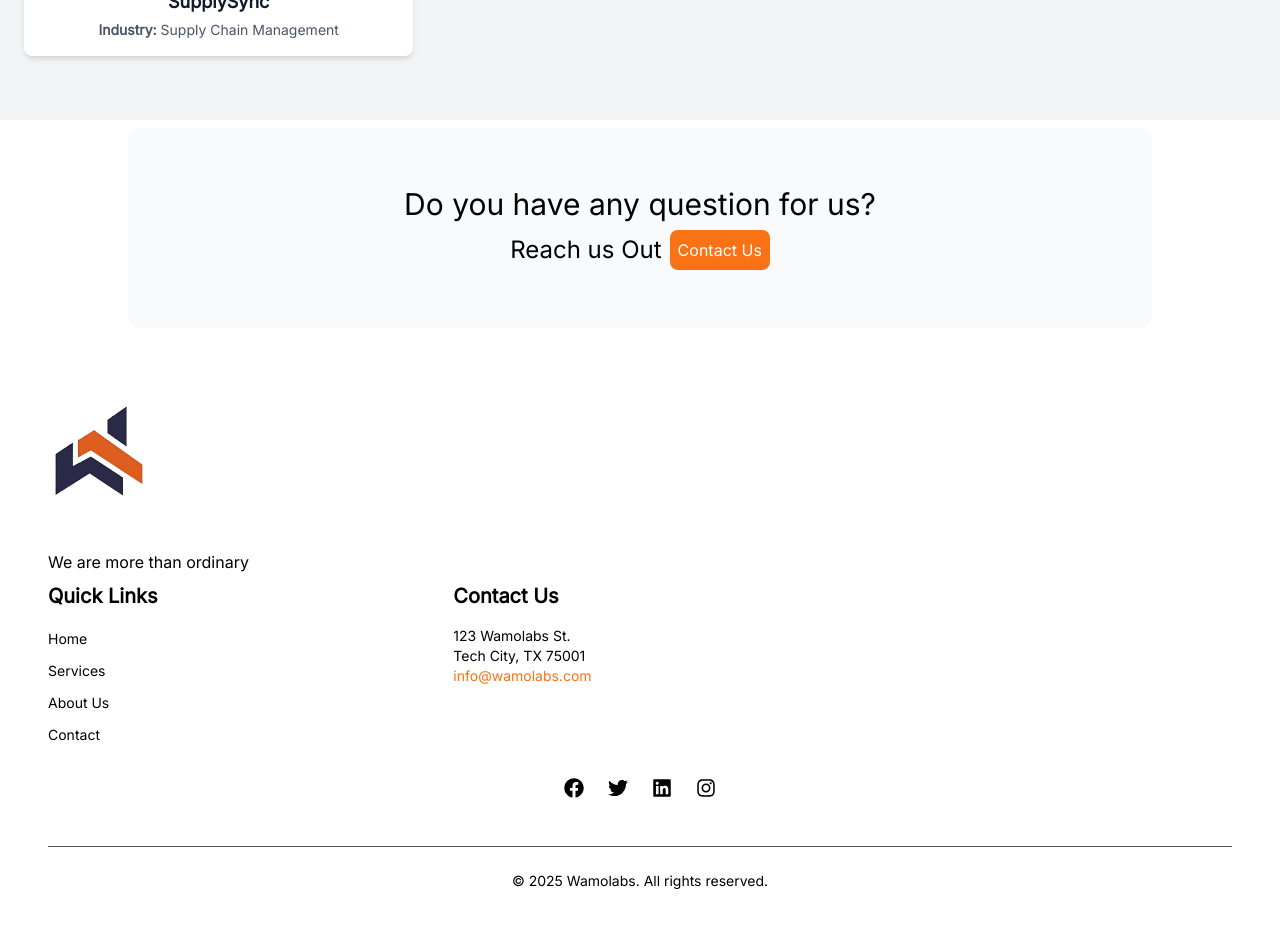
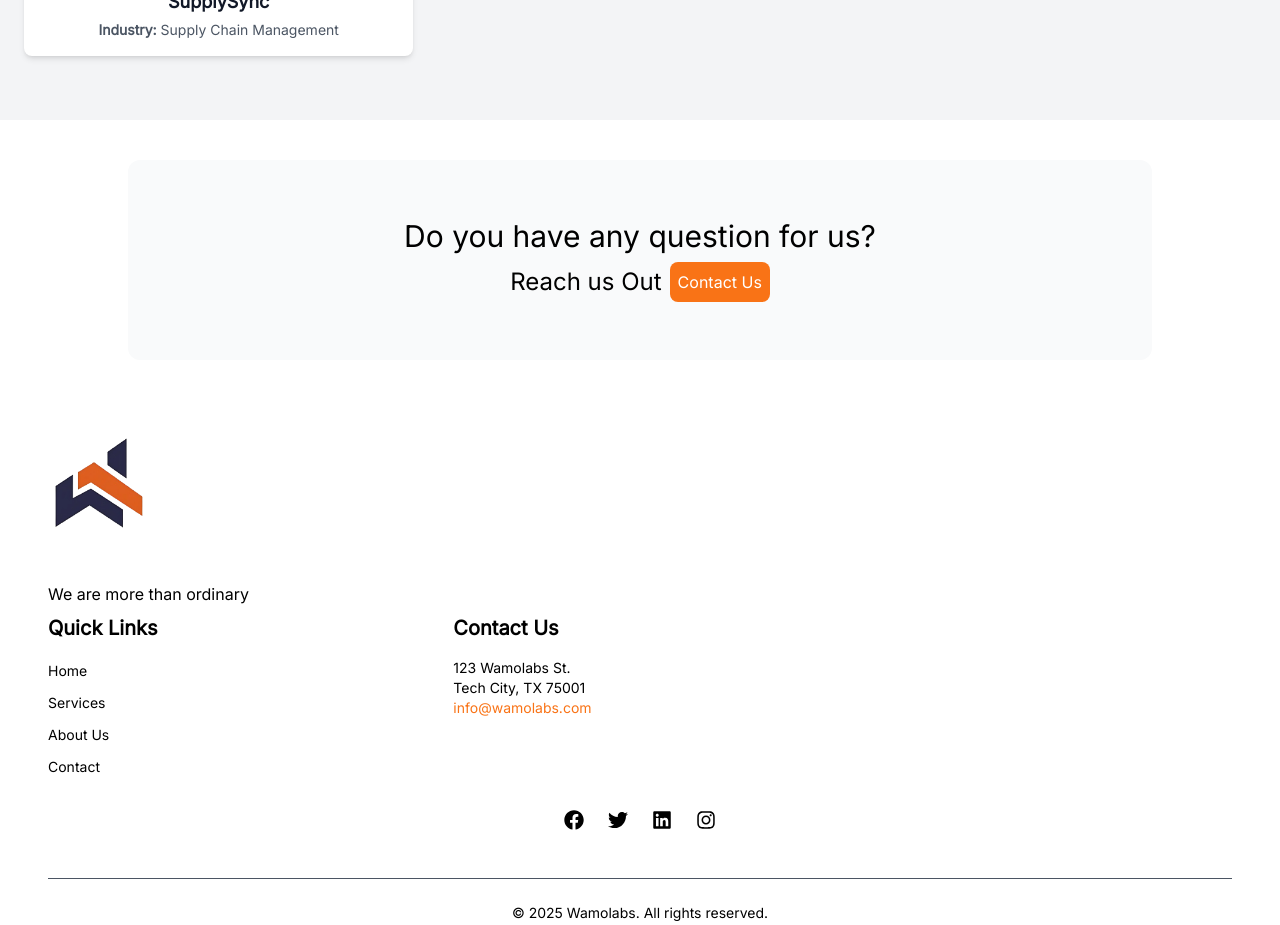
Before and after one commit to abdullahwamo/wamoWebsite, a Next.js app: page /portfolio in a window 1280 px wide. Shown: the part 880-1805 px from the top of the page. Built offline with nearby package versions, Linux system fonts and the light colour scheme.

Commit message:
changes to ui

```diff
--- a/src/components/portfolio/index.tsx
+++ b/src/components/portfolio/index.tsx
@@ -6,7 +6,7 @@ const PortfolioIndex = () => {
   return (
     <div className='w-full h-full bg-white dark:bg-[#121212] text-black dark:text-white'>
       <Portfolio />
-      <div className='bg-white dark:bg-[#121212] h-[200px]'>
+      <div className='bg-white dark:bg-[#121212] h-[200px] mt-8 md:mt-10'>
         <Question />
       </div>
     </div>
```
